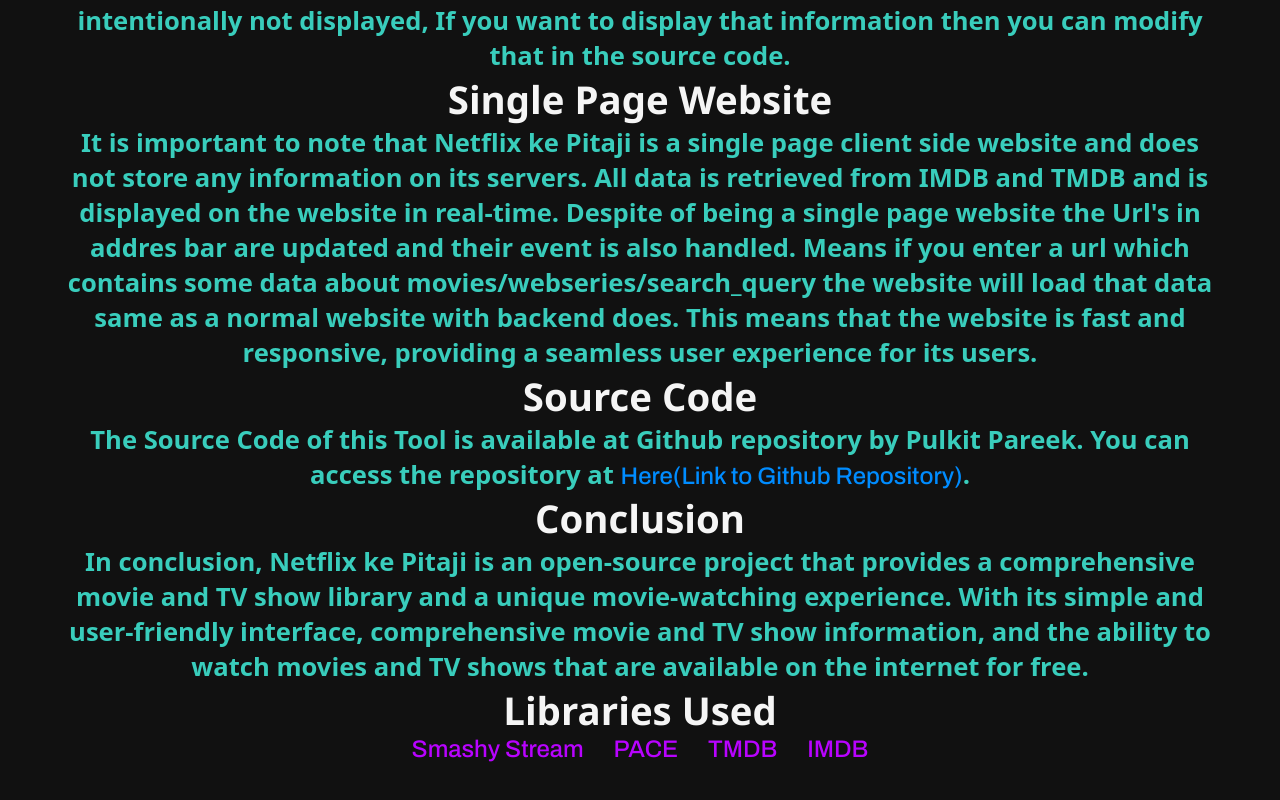
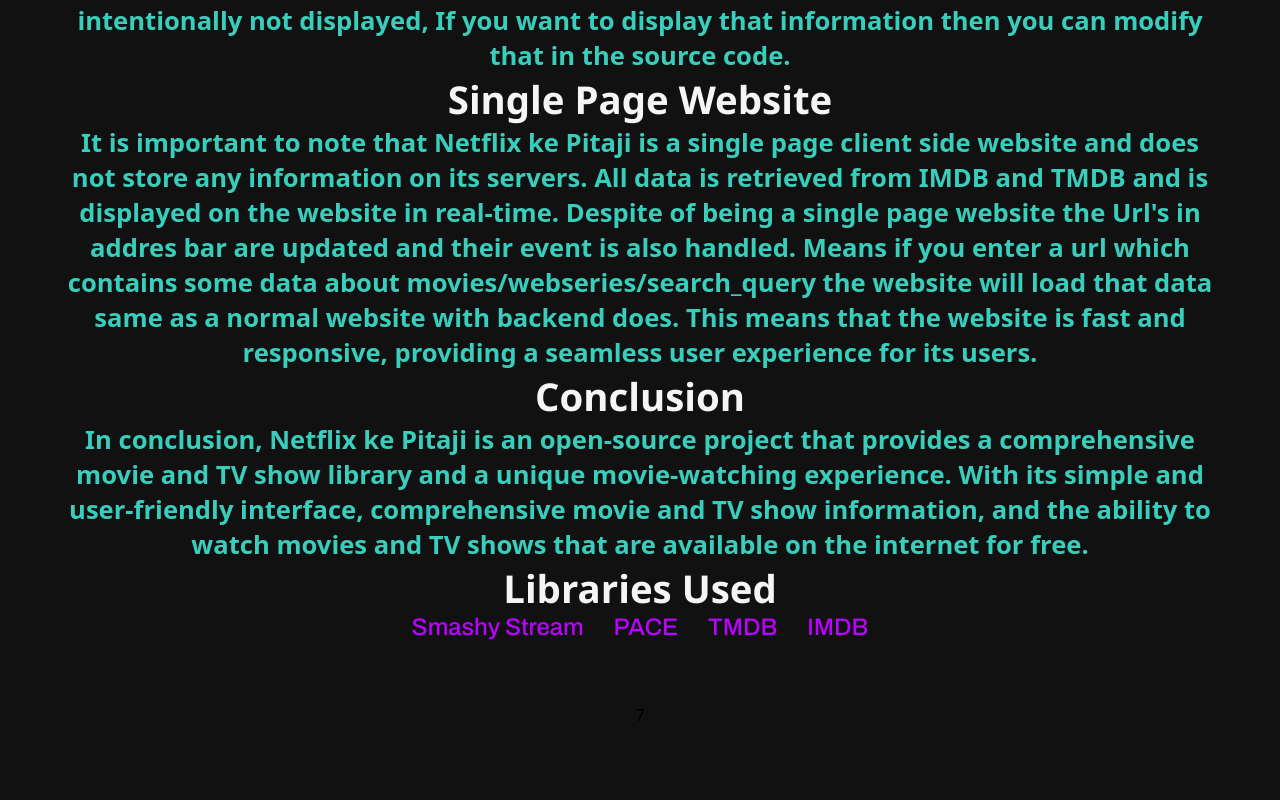
Before and after one commit to Rishu-xd/Netflix-ke-pitaji, a plain HTML site: page index.html in a window 1280 px wide. Shown: the part 1031-1831 px from the top of the page. After the commit the page ends 1757 px from the top, so only its background shows below. Drawn offline with Linux system fonts and the light colour scheme; some packages are replaced by stand-ins of ours; a script that the page names is missing.

Commit message:
removed source code link

```diff
--- a/index.html
+++ b/index.html
@@ -114,12 +114,6 @@
         a normal website with backend does. This means
         that the website is fast and responsive, providing a seamless user experience for its users.</p>
 
-      <h3>Source Code</h3>
-
-      <p>The Source Code of this Tool is available at Github repository by Pulkit Pareek. You can access the repository
-        at <a style="color:rgb(0, 140, 255);margin:0%" title="Link to Github Repository" href="https://github.com/pulkitpareek18/netflix"
-          target="_blank">Here(Link to Github Repository)</a>.</p>
-
       <h3>Conclusion</h3>
 
       <p>In conclusion, Netflix ke Pitaji is an open-source project that provides a comprehensive movie and TV show
@@ -135,7 +129,7 @@
         <a href="https://imdb.com" target="_blank">IMDB</a>
       </div>
     </div>
-  </center>
+  </center>7
   <script src="https://cdn.jsdelivr.net/npm/pace-js@latest/pace.min.js"></script>
   <script src="script.min.js"></script>
   <script>
```
